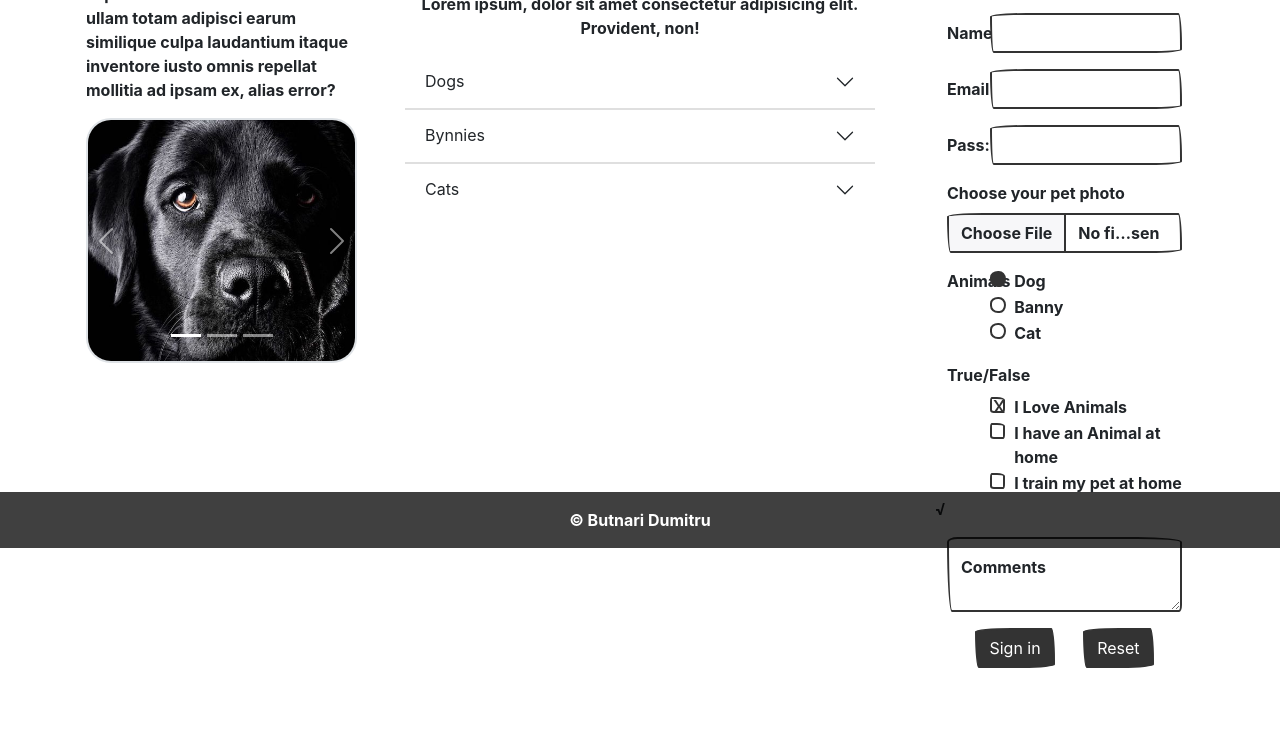
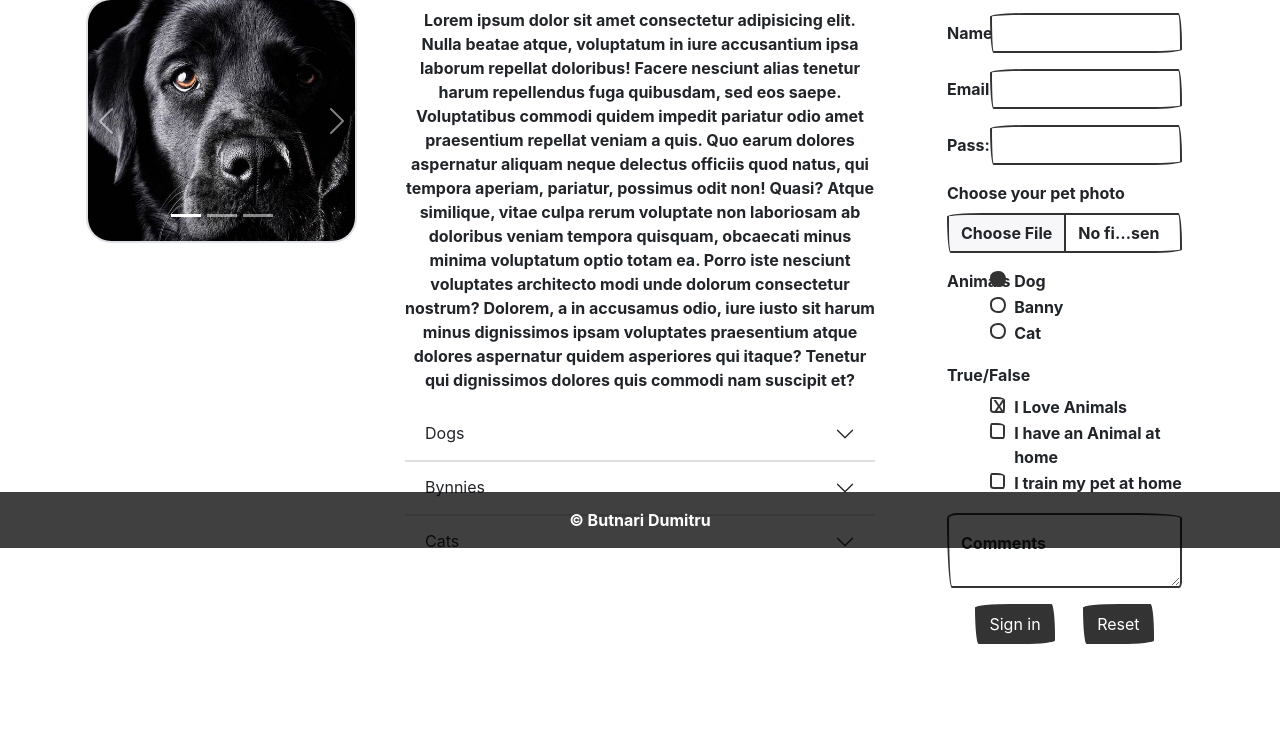
Before and after one commit to DumitruButnari/Bootstrap-HomeWork, a plain HTML site: page index.html in a window 1280 px wide. Shown: the part 252-984 px from the top of the page. After the commit the page ends 960 px from the top, so only its background shows below. Drawn offline with Linux system fonts and the light colour scheme; a web font is replaced by a local one.

Commit message:
Ready to be presented

```diff
--- a/index.html
+++ b/index.html
@@ -10,10 +10,10 @@
 
 <body>
   <div class="container-md p-3 min-vh-100">
-    <div class="row header">
+    <div class="row">
       <div class="col">
         <nav class="navbar navbar-expand-md navbar-dark bg-dark mt-3 mb-5">
-          <div class="container-fluid">
+          <div class="container">
             <a class="navbar-brand" href="#">MyLogo</a>
             <button class="navbar-toggler" type="button" data-bs-toggle="collapse" data-bs-target="#navbarColor02"
               aria-controls="navbarColor02" aria-expanded="false" aria-label="Toggle navigation">
@@ -56,11 +56,10 @@
       </div>
     </div>
 
-    <div class="row">
+    <div class="row overflow-hidden">
       <div class="col-lg-3 col-md-6 col-sm-12 order-1 pe-lg-0 pe-md-5 mb-4">
         <h2 class="text-center">Slider</h2>
-        <p>Lorem ipsum dolor sit amet consectetur adipisicing elit. A asperiores necessitatibus ea ullam totam adipisci
-          earum similique culpa laudantium itaque inventore iusto omnis repellat mollitia ad ipsam ex, alias error?</p>
+        <p class="text-center">Lorem ipsum dolor sit amet consectetur adipisicing.</p>
         <div id="carouselExampleIndicators" class="carousel slide" data-bs-ride="true">
           <div class="carousel-indicators">
             <button type="button" data-bs-target="#carouselExampleIndicators" data-bs-slide-to="0" class="active"
@@ -93,9 +92,21 @@
           </button>
         </div>
       </div>
-      <div class="col-lg-6 col-md-12 order-lg-1 order-0 px-lg-5 mb-4 mt-5 px-2 ">
+      <div class="col-lg-6 col-md-12 order-lg-1 order-0 px-lg-5 mb-4 px-2 ">
         <h1 class="text-center">Animal Lovers</h1>
         <p class="text-center">Lorem ipsum, dolor sit amet consectetur adipisicing elit. Provident, non!</p>
+        <p class="text-center">Lorem ipsum dolor sit amet consectetur adipisicing elit. Nulla beatae atque, voluptatum
+          in iure accusantium ipsa laborum repellat doloribus! Facere nesciunt alias tenetur harum repellendus fuga
+          quibusdam, sed eos saepe.
+          Voluptatibus commodi quidem impedit pariatur odio amet praesentium repellat veniam a quis. Quo earum dolores
+          aspernatur aliquam neque delectus officiis quod natus, qui tempora aperiam, pariatur, possimus odit non!
+          Quasi?
+          Atque similique, vitae culpa rerum voluptate non laboriosam ab doloribus veniam tempora quisquam, obcaecati
+          minus minima voluptatum optio totam ea. Porro iste nesciunt voluptates architecto modi unde dolorum
+          consectetur nostrum?
+          Dolorem, a in accusamus odio, iure iusto sit harum minus dignissimos ipsam voluptates praesentium atque
+          dolores aspernatur quidem asperiores qui itaque? Tenetur qui dignissimos dolores quis commodi nam suscipit et?
+        </p>
         <div class="accordion accordion-flush" id="accordionFlushExample">
           <div class="accordion-item">
             <h2 class="accordion-header" id="flush-headingOne">
@@ -233,7 +244,7 @@
                     I train my pet at home
                   </label>
                 </div>
-              </div>√
+              </div>
             </div>
           </fieldset>
 
```
